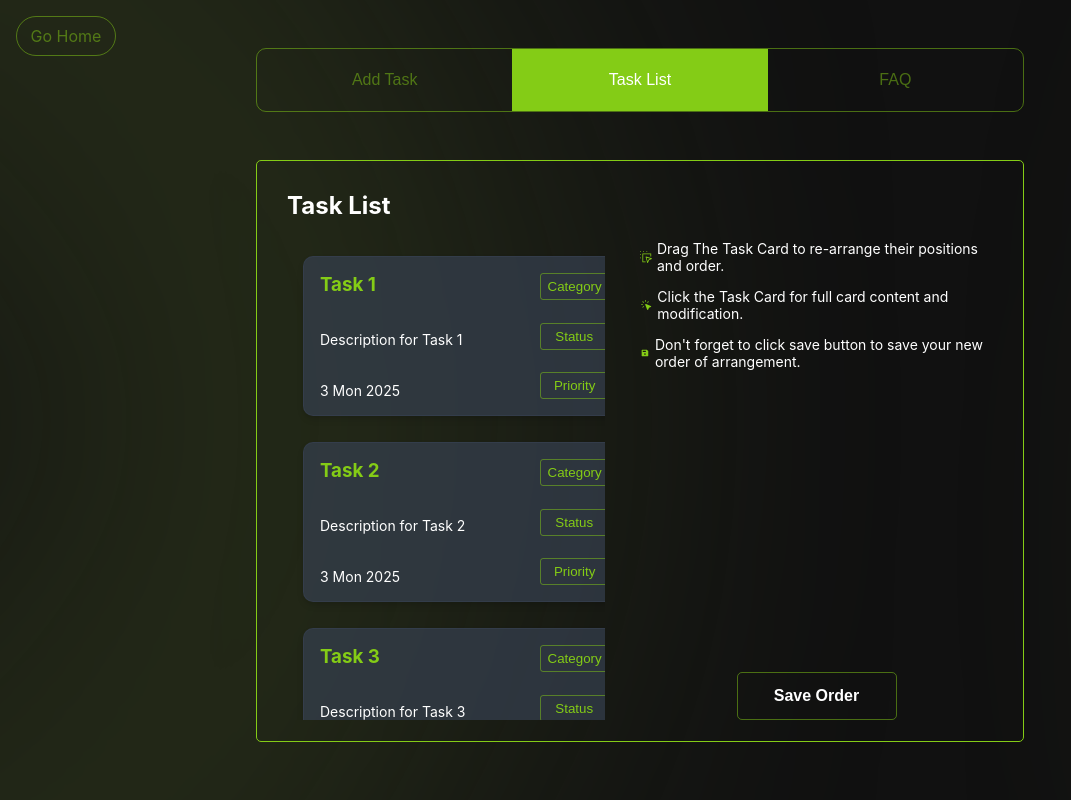
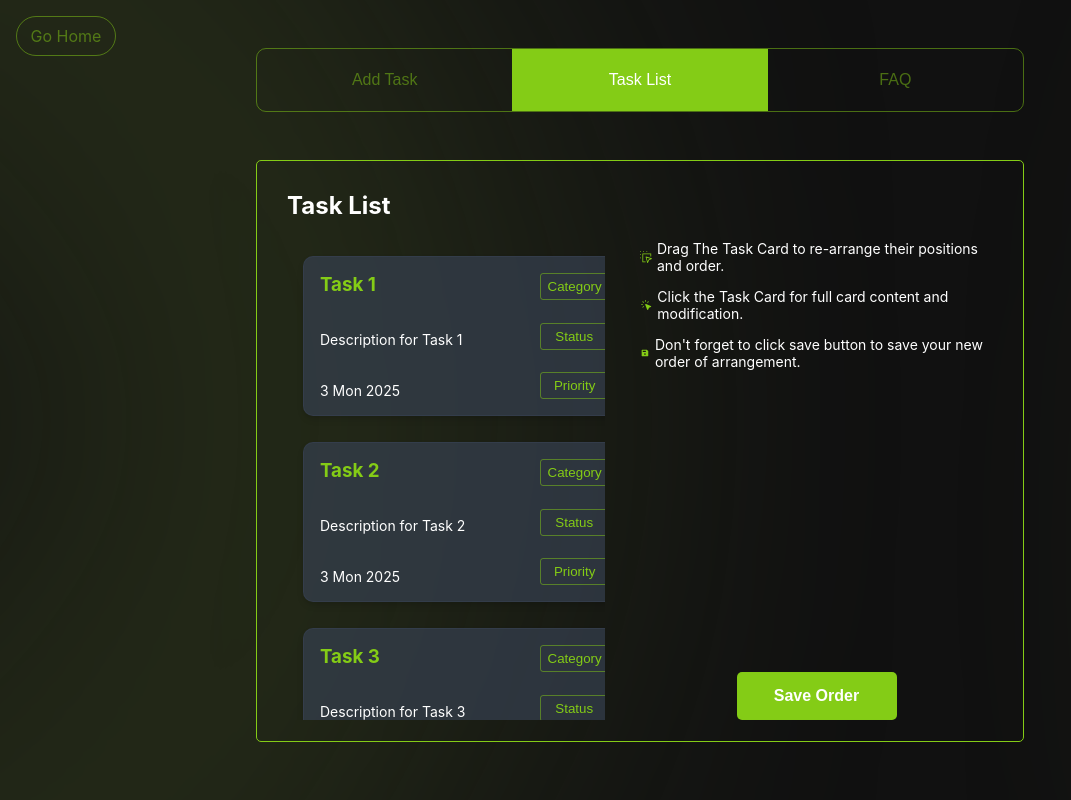
Before and after one commit to obamwonyi/JdeRobot-React-Task-Management-Application, a React (Create React App) app: page /create_task in a window 1280 px wide. Both pictures are taken after a click on the button "Task List". Shown: the whole page, without its empty margins (0-1071 px from the left). Built offline with nearby package versions, Linux system fonts and the light colour scheme; a web font is replaced by a local one.

Commit message:
fixed the save button condition issue

```diff
--- a/src/components/TaskList/TaskList.js
+++ b/src/components/TaskList/TaskList.js
@@ -88,7 +88,7 @@ export default function TaskList({ tasks = [], onSaveOrder }) {
 
                     <div className={taskListStyles.buttonDiv}>
                         <button
-                            className={`${taskListStyles.button} ${hasChanged ? taskListStyles.buttonActive : ''}`}
+                            className={`${taskListStyles.button} ${!hasChanged ? taskListStyles.buttonActive : ''}`}
                             onClick={handleSaveOrder}
                             disabled={!hasChanged}
                         >
```
